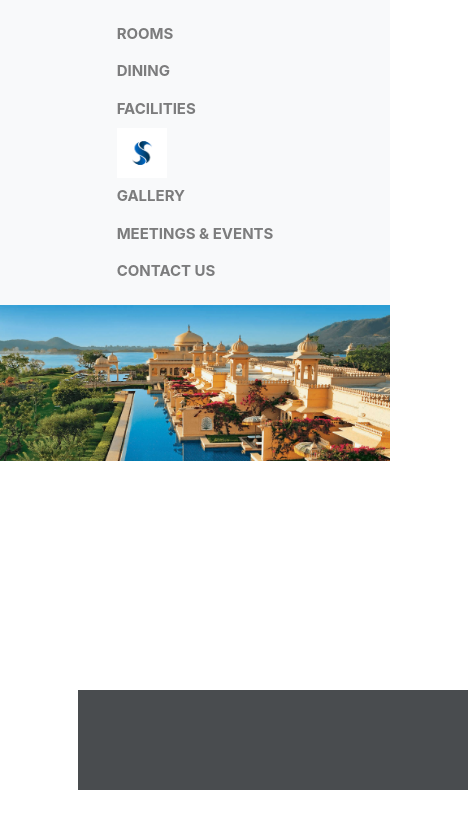
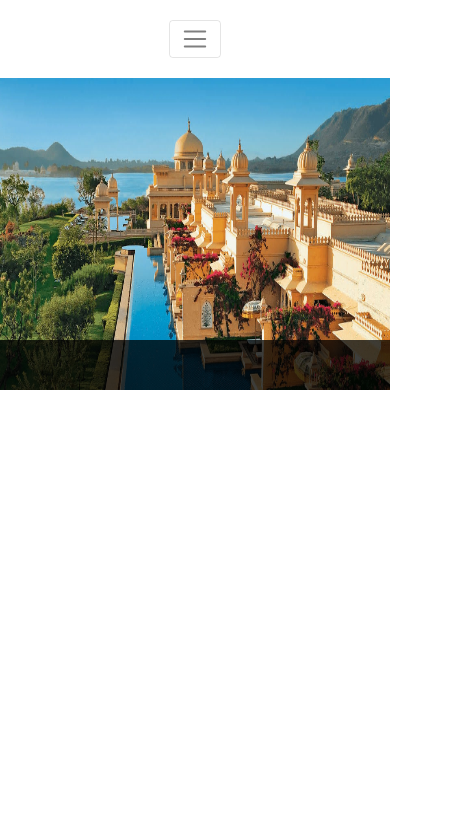
Before and after one commit to sowmiyashan/React-java, a React (Create React App) app: page / in a window 390 px wide. Shown: the top 828 px of the page, 468 px wide, since content can reach past the window. Built offline with nearby package versions, Linux system fonts and the light colour scheme.

Commit message:
mobile view done

```diff
--- a/package.json
+++ b/package.json
@@ -3,16 +3,17 @@
   "version": "0.1.0",
   "private": true,
   "dependencies": {
+    "@material-ui/core": "^4.11.2",
     "@testing-library/jest-dom": "^5.11.4",
     "@testing-library/react": "^11.1.0",
     "@testing-library/user-event": "^12.1.10",
-    "bootstrap": "^4.5.3",
+    "bootstrap": "4.0.0",
     "react": "^17.0.1",
     "react-bootstrap": "^1.4.0",
     "react-dom": "^17.0.1",
     "react-router-dom": "^5.2.0",
     "react-scripts": "4.0.1",
-    "reactstrap": "^8.8.0",
+    "reactstrap": "8.5.1",
     "web-vitals": "^0.2.4"
   },
   "scripts": {
--- a/public/index.html
+++ b/public/index.html
@@ -3,6 +3,9 @@
   <head>
     <meta charset="utf-8" />
     <link rel="stylesheet" href="https://www.w3schools.com/w3css/4/w3.css">
+    <script src="https://code.jquery.com/jquery-3.2.1.slim.min.js" integrity="sha384-KJ3o2DKtIkvYIK3UENzmM7KCkRr/rE9/Qpg6aAZGJwFDMVNA/GpGFF93hXpG5KkN" crossorigin="anonymous"></script>
+<script src="https://cdnjs.cloudflare.com/ajax/libs/popper.js/1.12.9/umd/popper.min.js" integrity="sha384-ApNbgh9B+Y1QKtv3Rn7W3mgPxhU9K/ScQsAP7hUibX39j7fakFPskvXusvfa0b4Q" crossorigin="anonymous"></script>
+<script src="https://maxcdn.bootstrapcdn.com/bootstrap/4.0.0/js/bootstrap.min.js" integrity="sha384-JZR6Spejh4U02d8jOt6vLEHfe/JQGiRRSQQxSfFWpi1MquVdAyjUar5+76PVCmYl" crossorigin="anonymous"></script>
     <meta name="viewport" content="width=device-width, initial-scale=1" />
     <meta name="theme-color" content="#000000" />
     <meta
--- a/src/components/Home/Home.css
+++ b/src/components/Home/Home.css
@@ -1,7 +1,6 @@
 .home_pic{
-    top: 8%;
 	left: 0;
-    width: 100vw;
+    width: 100%;
 	height: 40vw;
 }
 
@@ -13,8 +12,23 @@
 	height: 40vw;
 }
 
+.navbar-toggler{
+	align-items: flex-end;
+}
+
 .navbar{
-	padding: 15px 0px;
+	background-color: rgb(255, 255, 255);
+	padding: 20px 0px ;
+}
+
+a{
+	color: grey;
+	text-decoration: none;
+}
+
+a:hover{
+	color: indigo;
+	text-decoration: none;
 }
 
 .nav-item{
@@ -27,12 +41,27 @@
 .search{
 	width:100%;
 	height: 100px;
-	background-color: #212529d1;
+	background-color: 	#000000bf;
 	position: absolute;
-	top:690px;
+	top:729px;
 	left:20%;
 }
 
 .col-sm-12{
 	padding: 0px ;
 }
+
+@media only screen and (max-width: 600px) {
+	.search{
+		top:-50px;
+		width:100%;
+		height:50px;
+		left:0;
+		position: relative;
+	}
+
+	.home_pic{
+		height:80vw;
+		background-size: cover;
+	}
+}
--- a/src/components/Home/Home.jsx
+++ b/src/components/Home/Home.jsx
@@ -1,39 +1,56 @@
 import React, { Component } from 'react';
 import './Home.css';
-// import { Navbar, NavbarToggler, NavbarBrand, Collapse, Nav, NavItem, Button } from "reactstrap";
-import { NavLink } from 'react-router-dom';
+// import { Navbar, Nav, NavbarToggler, Collapse, NavItem } from 'reactstrap';
+// import { NavLink } from 'react-router-dom';
+// import { TextField } from '@material-ui/core'
+
 
 class Home extends Component {
     constructor(props) {
         super(props);
+        this.state={
+            isNavOpen:false
+        }
+        this.toggleNav = this.toggleNav.bind(this);
+    }
+
+    toggleNav(){
+        this.setState({
+            isNavOpen: !this.state.isNavOpen
+        })
     }
     render() {
         return (
             <>
-                <nav className="container navbar navbar-expand-sm bg-light justify-content-center navbar-light">
+                <nav className="container navbar navbar-expand-lg justify-content-center navbar-light">
+                    <button class="navbar-toggler" type="button" data-toggle="collapse" data-target="#navbarText" aria-controls="navbarText" aria-expanded="false" aria-label="Toggle navigation">
+                        <span class="navbar-toggler-icon"></span>
+                    </button>
+                    <div className="collapse navbar-collapse" id="navbarText">
                         <ul className="navbar-nav">
                             <li className="nav-item">
-                            <a className="nav-link" href="#">ROOMS</a>
+                                <a className="nav-link" href="/">ROOMS</a>
                             </li>
                             <li className="nav-item">
-                            <a className="nav-link" href="#">DINING</a>
+                                <a className="nav-link" href="/">DINING</a>
                             </li>
                             <li className="nav-item">
-                            <a className="nav-link" href="#">FACILITIES</a>
+                                <a className="nav-link" href="/">FACILITIES</a>
                             </li>
                             <li className="nav-item">
-                            <img src="assets/logo.png" alt="logo" width="50px" height="50px"/>
+                                <img src="assets/logo.png" alt="logo" className="navbar-brand" width="50px" height="50px"/>
                             </li>
                             <li className="nav-item">
-                            <a className="nav-link" href="#">GALLERY</a>
+                                <a className="nav-link" href="/">GALLERY</a>
                             </li>
                             <li className="nav-item">
-                            <a className="nav-link" href="#">MEETINGS &  EVENTS</a>
+                                <a className="nav-link" href="/">MEETINGS &  EVENTS</a>
                             </li>
                             <li className="nav-item">
-                            <a className="nav-link" href="#">CONTACT US</a>
+                                <a className="nav-link" href="/">CONTACT US</a>
                             </li>
                         </ul>
+                    </div>
                 </nav>
                 <img src="assets/home.jpg" alt="home" className="home_pic col-sm-12 col-lg-12"/>
                 <div className="container search">
```
Also changed, not shown: 2 other files (tests, documents, lock files or other folders). Lines whose indentation alone changed are shown as unchanged.
